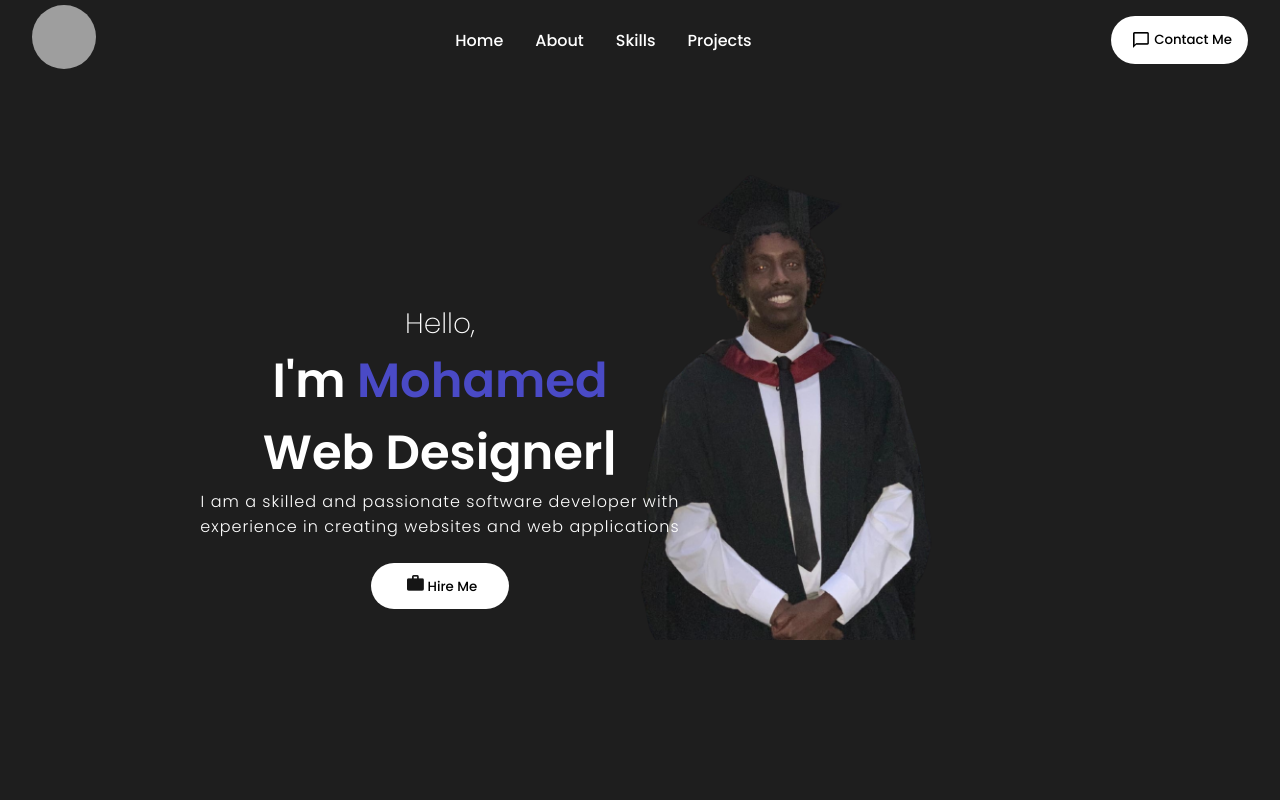
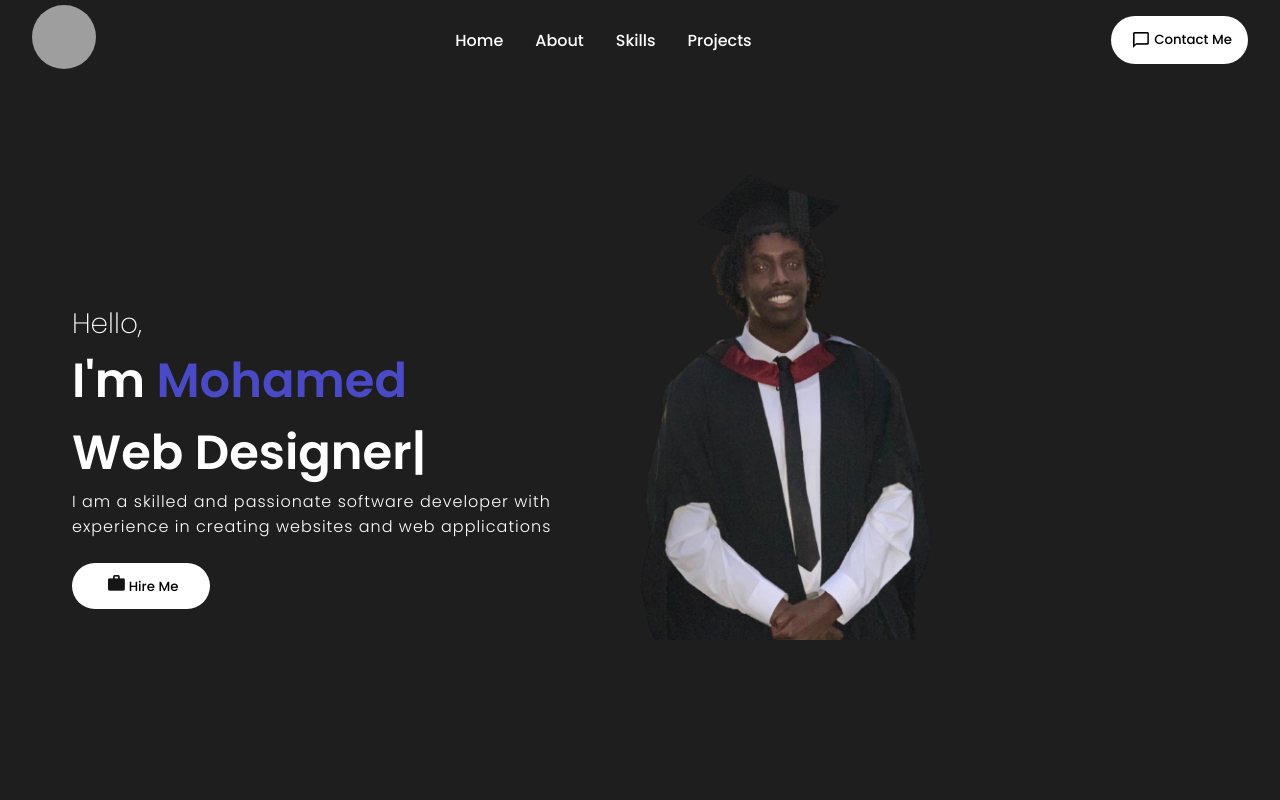
Before and after one commit to MAIsmail1/Portfolio, a React (Create React App) app in the folder portfolio/: page / in a window 1280 px wide. Shown: the top 800 px of the page. Built offline with nearby package versions, Linux system fonts and the light colour scheme; grey boxes are pictures that could not be loaded.

Commit message:
css changes to body

```diff
--- a/portfolio/src/components/Intro/intro.css
+++ b/portfolio/src/components/Intro/intro.css
@@ -6,9 +6,9 @@
     overflow: hidden;
     display: flex;
     flex-direction: row;
-    align-items: center;
+    /*align-items: center;
     justify-content: space-between;
-    text-align: center;
+    text-align: center;*/
 }
 
 .bg {
@@ -18,7 +18,6 @@
     z-index: -1;
     object-fit: cover;
     height: 60vh;
-
 }
 
 .introContent {
--- a/portfolio/src/components/Intro/intro.js
+++ b/portfolio/src/components/Intro/intro.js
@@ -17,8 +17,6 @@ const Intro = () => {
               'Software Developer',
               2500,
               'Web Designer',
-              2500,
-              'I Love Software Development',
               2500
             ]}
             repeat={Infinity}
@@ -28,8 +26,11 @@ const Intro = () => {
         <a href={resume} download="Resume">
         <button className="btn"><img src={btnImg} alt="" className="btnImg"/>Hire Me</button>
         </a>
+        <div>
+        <img src = {bg} alt = "Profile" className="bg" data-aos="fade-right" data-aos-duration="1000" data-aos-once="true"/>
         </div>
-        <img src = {bg} alt = "Profile" className="bg" data-aos="fade-right" data-aos-duration="1000" data-aos-once="true"/>
+        </div>
+
     </section>
   )
 }
```
